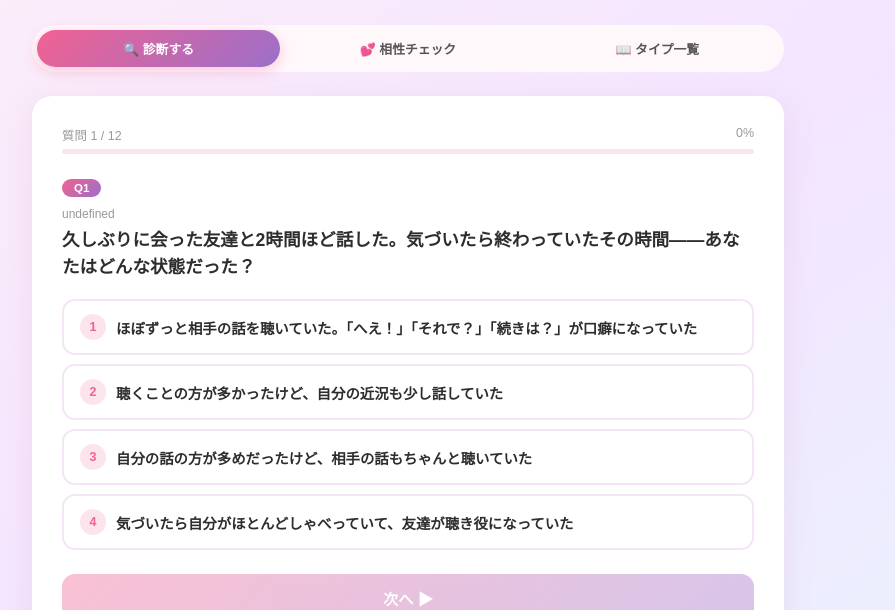
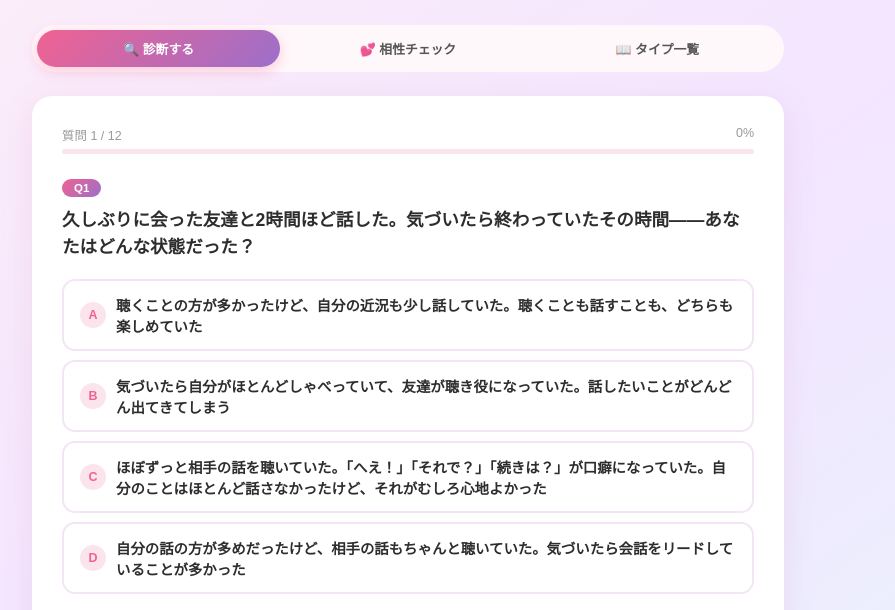
Before and after one commit to ryuseisajoja/renai, a plain HTML site: page index.html in a window 1280 px wide. Both pictures are taken after a click on the button "診断スタート ▶". Shown: the part 178-788 px from the top of the page, without its empty margins (232-1127 px from the left). Drawn offline with Linux system fonts and the light colour scheme.

Commit message:
Add files via upload

```diff
--- a/index.html
+++ b/index.html
@@ -281,7 +281,7 @@
       <div style="text-align:center;margin-bottom:20px;">
         <div style="font-size:2.5rem;margin-bottom:10px;">🔍</div>
         <h2 style="font-size:1.3rem;margin-bottom:8px;">あなたのタイプを診断しよう</h2>
-        <p style="color:var(--text-mid);font-size:0.88rem;">全8問・約2分</p>
+        <p style="color:var(--text-mid);font-size:0.88rem;">全12問・約3分</p>
       </div>
       <p style="color:var(--text-mid);font-size:0.88rem;line-height:1.8;margin-bottom:22px;">
         「聴く」か「話す」か、「ゆっくり」か「はやく」か——2つの軸を<strong>4段階</strong>で細かく測定。
@@ -545,96 +545,96 @@ function scoreGrad(score) {
 //  QUIZ
 // ================================================================
 const QUESTIONS = [
-  // Axis 1 (聴く↔話す): scored 1-4, 6 questions
+  // Axis 1 (聴く↔話す): each opt has {text, score}
   { axis:1,
     text:'久しぶりに会った友達と2時間ほど話した。気づいたら終わっていたその時間——あなたはどんな状態だった？',
     opts:[
-      'ほぼずっと相手の話を聴いていた。「へえ！」「それで？」「続きは？」が口癖になっていた',
-      '聴くことの方が多かったけど、自分の近況も少し話していた',
-      '自分の話の方が多めだったけど、相手の話もちゃんと聴いていた',
-      '気づいたら自分がほとんどしゃべっていて、友達が聴き役になっていた'] },
+      { score:1, text:'ほぼずっと相手の話を聴いていた。「へえ！」「それで？」「続きは？」が口癖になっていた。自分のことはほとんど話さなかったけど、それがむしろ心地よかった' },
+      { score:3, text:'自分の話の方が多めだったけど、相手の話もちゃんと聴いていた。気づいたら会話をリードしていることが多かった' },
+      { score:2, text:'聴くことの方が多かったけど、自分の近況も少し話していた。聴くことも話すことも、どちらも楽しめていた' },
+      { score:4, text:'気づいたら自分がほとんどしゃべっていて、友達が聴き役になっていた。話したいことがどんどん出てきてしまう' }] },
   { axis:1,
     text:'仲のいい人が「失恋した」と連絡してきた。会って話を聞くことになった。そのとき自分はどう動く？',
     opts:[
-      'とにかく全部聴こうと思う。うまいことを言うより、聴くことが一番だと思う',
-      'まず話を聴いて、落ち着いてきたら少し自分の経験も話してあげたいと思う',
-      '話を聴きながら、自分の経験や考えも混ぜながら一緒に考えたい',
-      '「こうした方がいいよ！」と積極的に自分の考えをたくさん話したくなる'] },
+      { score:4, text:'「こうした方がいいよ！」と積極的に自分の考えや経験をたくさん話したくなる。元気になってほしくて、言葉があふれてくる' },
+      { score:1, text:'とにかく全部聴こうと思う。うまいことを言うより、ただそばで聴き続けることが一番の支えだと思っている' },
+      { score:3, text:'話を聴きながら、自分の経験や考えも自然に混ぜていく。一緒に考えながら、気持ちを言葉にしてあげたい' },
+      { score:2, text:'まずはじっくり話を聴く。落ち着いてきたら、少しだけ自分の経験も話してあげたいと思う' }] },
   { axis:1,
     text:'初めて好きな人と2人でご飯を食べた日の帰り道。頭の中を占めていた気持ちはどれに近い？',
     opts:[
-      '「もっと相手のことを聞けばよかった。あの話、もっと深く聞きたかったな」',
-      '「聞いたことと話したことのバランス、よかったかな……」',
-      '「自分のこと話しすぎたかな。でもちゃんと伝えたかったし」',
-      '「なんか気づいたら私ばっかりしゃべってた。大丈夫だったかな……」'] },
+      { score:2, text:'「聴いたことと話したことのバランス、よかったかな……」と少し気になっている。聴くことも話すことも大切にしたい' },
+      { score:4, text:'「なんか気づいたら私ばっかりしゃべってた……大丈夫だったかな」と少し反省。話したいことが多すぎた' },
+      { score:1, text:'「もっと相手のことを聞けばよかった。あの話、もっと深く聞きたかったな」と感じている。相手のことがもっと知りたい' },
+      { score:3, text:'「自分のこと話しすぎたかな。でもちゃんと伝えたかったし」と思っている。伝えたいことはいっぱいあった' }] },
   { axis:1,
-    text:'4〜5人でのグループでの会話。気づいたら自分はどのポジションにいる？',
+    text:'4〜5人でのグループ会話。気づいたら自分はどのポジションにいる？',
     opts:[
-      '聴き役に徹して、みんなの話を楽しんでいる。あまり発言しない',
-      '聴いていることの方が多いけど、たまに話すと盛り上がる',
-      '話に参加することも多く、話題を出すこともある',
-      '気づいたら自分が話の中心になっていることが多い'] },
+      { score:3, text:'話に積極的に参加していて、話題を出すこともある。場を盛り上げるのが好きで、自然と前に出ることが多い' },
+      { score:1, text:'完全に聴き役に徹していて、みんなの話をうんうんと楽しんでいる。あまり発言しなくても満足している' },
+      { score:4, text:'気づいたら自分が話の中心になっていることが多い。話したいことが尽きなくて、みんなが聴いてくれている' },
+      { score:2, text:'聴いていることの方が多いけど、たまに話すとみんなが盛り上がる。聴き役が心地よいが、話すのも好き' }] },
   { axis:1,
     text:'友達と映画を見た後、感想を話しているとき。自分はどっちのパターンが多い？',
     opts:[
-      '相手の感想を「へえ、そう感じたんだ！」と引き出すことが多い',
-      '相手の感想を聞いてから、少し自分の意見も言う',
-      '自分の感想をしっかり伝えつつ、相手にも聞く',
-      '「ここが最高だった！あのシーンは〇〇だったよね！」と自分からどんどん話す'] },
+      { score:1, text:'相手の感想を「へえ、そう感じたんだ！それどういうこと？」と引き出すことが多い。相手がどう受け取ったかを知りたい' },
+      { score:4, text:'「ここが最高だった！あのシーンは〇〇だったよね！」と自分からどんどん話す。感動を全部伝えたくなってしまう' },
+      { score:2, text:'相手の感想を聴いてから、それに重ねるように自分の意見も少し言う。相手の見方を知ると、自分の感想も深まる' },
+      { score:3, text:'自分の感想をしっかり伝えつつ、「あなたはどう思った？」と相手にも聴く。両方大事にしたい' }] },
   { axis:1,
     text:'会話の中で「これは得意だな」と自分でも感じる場面はどれに近い？',
     opts:[
-      '相手の言葉の奥にある気持ちを汲み取って、「わかるよ」と伝えられるとき',
-      '「それってどういうこと？」と、相手が話しやすくなる質問ができるとき',
-      '自分の気持ちや考えを、整理して相手にうまく伝えられたとき',
-      '次々と話題を出して、場の会話の流れをつくれたとき'] },
+      { score:2, text:'「それってどういうこと？」と、相手が話しやすくなるような質問をできるとき。引き出すのが好き' },
+      { score:4, text:'次々と話題を出して、場の会話の流れをつくれたとき。自分が動かした感じがして気持ちいい' },
+      { score:1, text:'相手の言葉の奥にある気持ちを汲み取って、「わかるよ、それって〇〇な感じだよね」と伝えられるとき' },
+      { score:3, text:'自分の気持ちや考えを、ちゃんと整理して相手にうまく伝えられたとき。「伝わった」という感覚が好き' }] },
 
-  // Axis 2 (ゆっくり↔はやく): scored 1-4, 6 questions
+  // Axis 2 (ゆっくり↔はやく)
   { axis:2,
     text:'友達から突然「ちょっといい？電話できる？」とLINEが来た。電話してすぐ、自分はどうなる？',
     opts:[
-      '「うん、聴くよ。どうしたの？」とゆっくり促して、相手が話し始めるのをじっくり待つ',
-      '「大丈夫？何かあった？」と確認してから、話を聴く体勢にゆっくり入る',
-      '「え、何々？！どうしたの？」と少し速めに聞いてしまう',
-      '「え！どうしたの！？何があったの！？大丈夫！？」と矢継ぎ早に聞いてしまう'] },
+      { score:3, text:'「え、何々？！どうしたの？」と少し速めに聴いてしまう。気になりすぎて、テンポが速くなってしまう' },
+      { score:1, text:'「うん、聴くよ。どうしたの？」とゆっくり促して、相手が自分のペースで話し始めるのをじっくり待つ' },
+      { score:4, text:'「え！どうしたの！？何があったの！？大丈夫！？」と矢継ぎ早に聞いてしまう。心配が先走って言葉があふれる' },
+      { score:2, text:'「大丈夫？何かあった？」と確認してから、話を聴く体勢にゆっくり入る。まず落ち着いて聴きたい' }] },
   { axis:2,
     text:'頭の中で考えていることを言葉にするとき、自分はどちらに近い？',
     opts:[
-      '頭の中で整理してから、一言一言選んで話す。「えーと……」が多めかも',
-      'ある程度まとめてから話す。少し間を置いて話すことが多い',
-      '話しながら頭が整理されていく。考えながらしゃべる感じ',
-      '思ったそばから口に出る。話しながら考えていくのが自然'] },
+      { score:4, text:'思ったそばから口に出る。「あ、それでね、そういえば……」と話しながら考えていくのが自然。まとまってなくてもOK' },
+      { score:2, text:'ある程度まとめてから話す。少し間を置いて、「えーと、つまり……」と整理しながら話すことが多い' },
+      { score:1, text:'頭の中でしっかり整理してから、一言一言選んで話す。「えーと……」が多めだけど、それくらい丁寧に伝えたい' },
+      { score:3, text:'話しながら頭が整理されていく。「こういうことかな、いや違うか、でも……」と考えながらしゃべる感じ' }] },
   { axis:2,
     text:'好きな人と2人でいるとき、しばらく沈黙が続いた。そのとき自分はどうしてる？',
     opts:[
-      '特に気にならない。無言でいる時間も好きで、自然に任せる',
-      '少し気になってくるけど、相手のペースに任せてしばらく待つ',
-      '「ねえ、そういえば……」と割と早めに何か話したくなる',
-      '沈黙が苦手で、すぐ何か話してしまう。間が持てない'] },
+      { score:2, text:'少し気になってくるけど、相手のペースに任せてしばらく待つ。焦らずに、自然な流れに任せる' },
+      { score:4, text:'沈黙が苦手で、すぐ「そういえばさ！」と何か話してしまう。間が持てなくて、つい口が動いてしまう' },
+      { score:1, text:'特に気にならない。無言でいる時間も好きで、二人でいるだけで十分。沈黙も会話のうちだと思っている' },
+      { score:3, text:'「ねえ、そういえば……」と割と早めに何か話したくなる。沈黙が少し気になって、自然と言葉が出てくる' }] },
   { axis:2,
     text:'好きな人と話していて、すごく盛り上がったとき。自分はどんな感じ？',
     opts:[
-      'ゆっくり言葉を選びながら、じっくり会話を楽しんでいる',
-      '落ち着いたペースで、でも楽しくて時間を忘れている',
-      'テンポよく会話が弾んで、気持ちよく話せている',
-      'テンポがどんどん上がって、言葉が次々あふれてくる'] },
+      { score:1, text:'ゆっくり言葉を選びながら、じっくり会話を楽しんでいる。一言一言が大切で、急がなくていいと感じている' },
+      { score:4, text:'テンポがどんどん上がって、言葉が次々あふれてくる。興奮して、止まれなくなる感じ' },
+      { score:3, text:'テンポよく会話が弾んで、気持ちよく話せている。リズムに乗って、自然とテンポが上がっていく' },
+      { score:2, text:'落ち着いたペースで、でも楽しくて時間を忘れている。じっくり話せることが幸せで、急ぐ必要を感じない' }] },
   { axis:2,
     text:'誰かに気持ちや考えを伝えるとき（LINE・会話どちらでも）、自分はどっちのタイプ？',
     opts:[
-      '言葉をじっくり考えて、伝えたいことを丁寧に選ぶ方。時間がかかっても正確に伝えたい',
-      'ある程度考えてから伝える。少し時間をかける方',
-      'わりとすぐに言葉が出てくる。テンポよく伝えられる方',
-      '思ったことをすぐ伝えたくなる。あとからまとめればいいと思う方'] },
+      { score:2, text:'ある程度考えてから伝える。少し時間をかけて、「どう伝えようかな」と準備してから話すことが多い' },
+      { score:4, text:'思ったことをすぐ伝えたくなる。後からまとめればいいと思う方。溜め込まずにすぐ出したい' },
+      { score:3, text:'わりとすぐに言葉が出てくる。テンポよく伝えられる方。「とりあえず伝えて、あとは話しながら」が得意' },
+      { score:1, text:'言葉をじっくり考えて、伝えたいことを丁寧に選ぶ方。時間がかかっても、ちゃんと正確に伝えたい' }] },
   { axis:2,
     text:'自分たちの会話のリズムを景色にたとえるなら、どれが一番しっくりくる？',
     opts:[
-      '焚き火のそば——言葉がゆっくり燃えるように、じっくりと深く',
-      '夕暮れの散歩——落ち着いたペースで、大切なことをじっくり',
-      'カフェのBGM——テンポよく、でも心地よく続く感じ',
-      'お祭りの屋台——次々と話題が変わって、にぎやかで楽しい'] },
+      { score:3, text:'カフェのBGM——テンポよく、でも心地よく続く感じ。程よいテンポで話題が展開していくのが好き' },
+      { score:1, text:'焚き火のそば——言葉がゆっくり燃えるように、じっくりと深く。急かされず、一言一言を味わいたい' },
+      { score:4, text:'お祭りの屋台——次々と話題が変わって、にぎやかで楽しい。テンポが速くても、それが心地よい' },
+      { score:2, text:'夕暮れの散歩——落ち着いたペースで、大切なことをじっくり。急がず、でも確かに進んでいく感じ' }] },
 ];
 
-let qState = { cur:0, answers:[], a1sum:0, a2sum:0 };
+let qState = { cur:0, answers:[], shuffled:[] };
 
 function posFromScore(sum, n) {
   // n = number of questions per axis (each scored 1-4)
@@ -647,8 +647,19 @@ function posFromScore(sum, n) {
   return 4;
 }
 
+function shuffle(arr) {
+  const a = [...arr];
+  for (let i = a.length-1; i > 0; i--) {
+    const j = Math.floor(Math.random() * (i+1));
+    [a[i], a[j]] = [a[j], a[i]];
+  }
+  return a;
+}
+
 function startQuiz() {
-  qState = { cur:0, answers:new Array(12).fill(null), a1sum:0, a2sum:0 };
+  // Pre-shuffle option order for each question (stored so Back button shows same order)
+  const shuffled = QUESTIONS.map(q => shuffle(q.opts));
+  qState = { cur:0, answers:new Array(12).fill(null), shuffled };
   document.getElementById('q-start').style.display = 'none';
   document.getElementById('q-form').style.display = 'block';
   renderQ();
@@ -662,16 +673,16 @@ function renderQ() {
   document.getElementById('q-pct-label').textContent = `${pct}%`;
   document.getElementById('q-fill').style.width = `${pct}%`;
 
-  const sel = qState.answers[qState.cur];
+  const selScore = qState.answers[qState.cur]; // stored as score value
+  const shuffledOpts = qState.shuffled[qState.cur];
   document.getElementById('q-area').innerHTML = `
     <div class="q-anim">
       <span class="q-badge">Q${qState.cur+1}</span>
-      <div class="q-axis-hint">${q.axisHint}</div>
       <div class="q-text">${q.text}</div>
       <div class="options">
-        ${q.opts.map((o,i) => `
-          <button class="opt-btn${sel===i?' selected':''}" onclick="selectOpt(${i})">
-            <span class="opt-num">${i+1}</span>${o}
+        ${shuffledOpts.map((o, i) => `
+          <button class="opt-btn${selScore===o.score?' selected':''}" onclick="selectOpt(${o.score})">
+            <span class="opt-num">${['A','B','C','D'][i]}</span>${o.text}
           </button>
         `).join('')}
       </div>
@@ -683,9 +694,11 @@ function renderQ() {
   btnNext.disabled = sel === null;
 }
 
-function selectOpt(i) {
-  qState.answers[qState.cur] = i;
-  document.querySelectorAll('.opt-btn').forEach((b,idx) => b.classList.toggle('selected', idx===i));
+function selectOpt(score) {
+  qState.answers[qState.cur] = score; // store the score value
+  document.querySelectorAll('.opt-btn').forEach(b => {
+    b.classList.toggle('selected', parseInt(b.getAttribute('onclick').match(/\d+/)[0]) === score);
+  });
   document.getElementById('btn-next').disabled = false;
 }
 
@@ -705,7 +718,7 @@ function showQuizLoading() {
 function computeAndShow() {
   let a1sum = 0, a2sum = 0, a1n = 0, a2n = 0;
   QUESTIONS.forEach((q, i) => {
-    const score = qState.answers[i] + 1; // 1-4
+    const score = qState.answers[i]; // already the score (1-4)
     if (q.axis === 1) { a1sum += score; a1n++; }
     else              { a2sum += score; a2n++; }
   });
```
